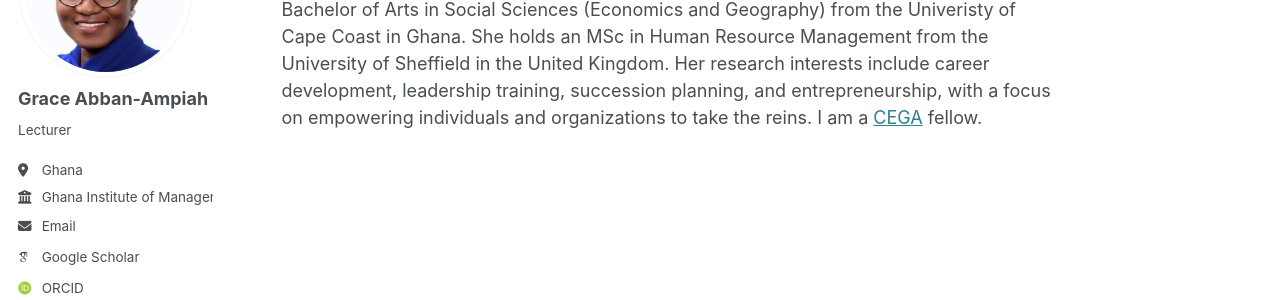
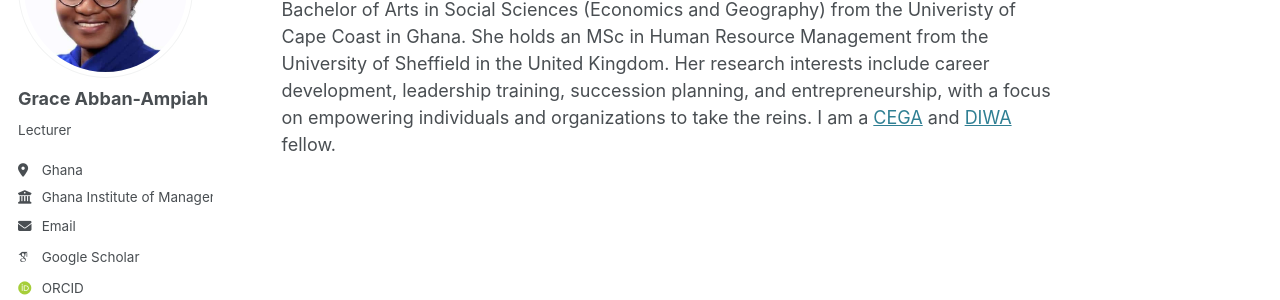
Before and after one commit to gabban-ampiah/gabban-ampiah.github.io, a Jekyll site: the page built from _pages/about.md, in a window 1280 px wide. Shown: the part 206-506 px from the top of the page. Built offline with Jekyll 4.4.1, drawn with Linux system fonts in a browser that asks for light colours; some web fonts are replaced.

Commit message:
Update about.md

```diff
--- a/_pages/about.md
+++ b/_pages/about.md
@@ -7,4 +7,4 @@ redirect_from:
   - /about.html
 ---
 
-Grace Abban-Ampiah is a lecturer and Ph.D candidate in Human Resource Management at the [Ghana Institute of Management and Public Administration (GIMPA)](https://gimpa.edu.gh/). She earned Bachelor of Arts in Social Sciences (Economics and Geography) from the Univeristy of Cape Coast in Ghana. She holds an MSc in Human Resource Management from the University of Sheffield in the United Kingdom. Her research interests include career development, leadership training, succession planning, and entrepreneurship, with a focus on empowering individuals and organizations to take the reins. I am a [CEGA](https://cega.berkeley.edu/) fellow.
+Grace Abban-Ampiah is a lecturer and Ph.D candidate in Human Resource Management at the [Ghana Institute of Management and Public Administration (GIMPA)](https://gimpa.edu.gh/). She earned Bachelor of Arts in Social Sciences (Economics and Geography) from the Univeristy of Cape Coast in Ghana. She holds an MSc in Human Resource Management from the University of Sheffield in the United Kingdom. Her research interests include career development, leadership training, succession planning, and entrepreneurship, with a focus on empowering individuals and organizations to take the reins. I am a [CEGA](https://cega.berkeley.edu/) and [DIWA](https://diwa.gimpa.edu.gh/) fellow.
```
